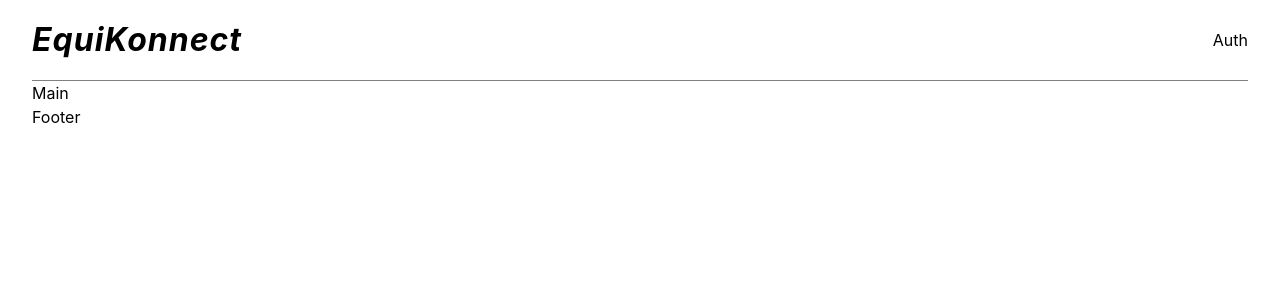
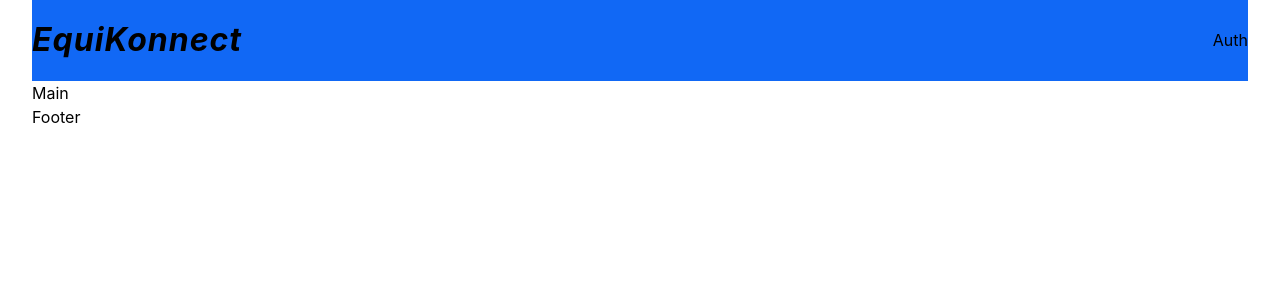
Before and after one commit to The-Jitu-Assignments/connect, a React (Vite) app in the folder frontend/: page / in a window 1280 px wide. Shown: the top 300 px of the page. Built offline with nearby package versions, Linux system fonts and the light colour scheme.

Commit message:
added color palette to be used through the app

```diff
--- a/frontend/src/components/header/Header.css
+++ b/frontend/src/components/header/Header.css
@@ -4,7 +4,8 @@
   justify-content: space-between;
   height: 80px;
   width: 100%;
-  border-bottom: 1px solid gray;
+  border-bottom: 1px solid var(--blue);
+  background-color: var(--blue);
 }
 
 .header-container h1 {
--- a/frontend/src/index.css
+++ b/frontend/src/index.css
@@ -5,8 +5,10 @@
   font-weight: 400;
 
   color-scheme: light dark;
-  /* color: rgba(255, 255, 255, 0.87);
-  background-color: #242424; */
+  --white: #fff;
+  --black: #000;
+  --grey: #aeafb0;
+  --blue: #1168f5;
 
   font-synthesis: none;
   text-rendering: optimizeLegibility;
```
Also changed, not shown: frontend/src/App.css (line endings or trailing spaces).
